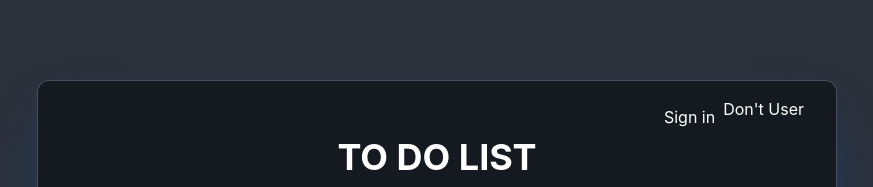
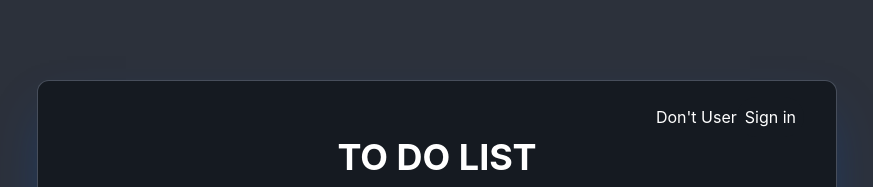
Before and after one commit to andresmholguin/todo-list-appweb, a React (Vite) app: page / in a window 1280 px wide. Shown: the top 187 px of the page, without its empty margins (203-1076 px from the left). Built offline with nearby package versions, Linux system fonts and the light colour scheme; no server answers.

Commit message:
Actualizar fetchTareas para usar userData.id y simplificar el orden de las tareas

```diff
--- a/src/App.jsx
+++ b/src/App.jsx
@@ -86,14 +86,13 @@ function App() {
     }
 
     try {
+      console.log(userData.id);
       const { data, error } = await supabase
         .from("TodoList")
         .select("*")
         .eq("userId", userData.id) // Tareas del usuario actual.
         .eq("delete", false) // Tareas que no están eliminadas.
-        .order("dateTask", { ascending: true })
-        .order("category", { ascending: true })
-        .order("task", { ascending: true });
+        .order("dateTask", { ascending: true });
 
       if (error) {
         console.error("Error al obtener las tareas:", error);
@@ -218,8 +217,10 @@ function App() {
   return (
     <div className=" bg-Dark-900 text-white p-4 lg:px-8 lg:w-[800px] w-[375px] rounded-xl border border-gray-500/60 shadow-2xl/70 shadow-Dark-400/50">
       <div className="flex justify-end  ">
+        <p className="flex items-center  ">
+          {userData ? userData.fullName : "Don't User"}
+        </p>
         <LoginAuth />
-        <p>{userData ? userData.id : "Don't User"}</p>
       </div>
       <Header
         guardarTarea={guardarTarea}
```
